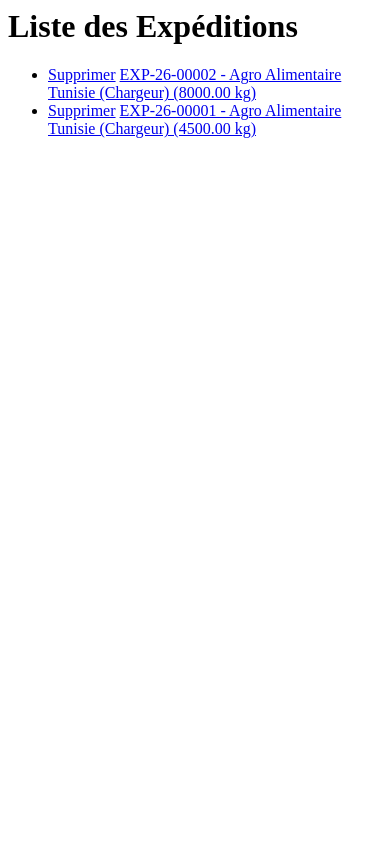
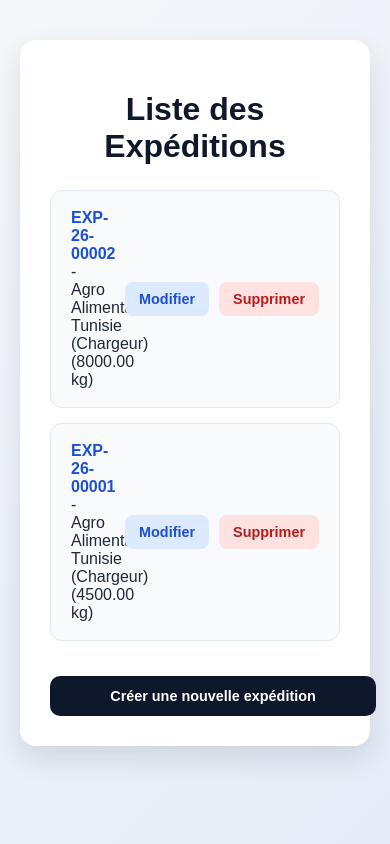
Before and after one commit to iyed-zouari/Django_Project, a Django app: page /expedition/list/ in a window 390 px wide. Run offline with Django 5.2, Linux system fonts and the light colour scheme; data comes from the database, SQL or seed files in the repository; both versions use the stored data as it was after the commit.

Commit message:
feat: add CRUD functionality for expeditions with updated views and templates

```diff
--- a/ExpeditionApp/urls.py
+++ b/ExpeditionApp/urls.py
@@ -1,5 +1,5 @@
 from django.urls import path
-from .views import home,welcome,listExpeditions,detailleExpedition,deleteExpedition
+from .views import Liste_exprditions, home,welcome,detailleExpedition,deleteExpedition,listExpeditions,Detaille_expedition,Delete_expedition,Create_expedition,Update_expedition
 
 urlpatterns = [
     path("home/", home, name="home"),
@@ -7,4 +7,9 @@
     path("list/", listExpeditions, name="list_expeditions"),
     path("detail/<str:reference>/", detailleExpedition, name="detail_expedition"),
     path("delete/<str:reference>/", deleteExpedition, name="delete_expedition"),
-]
+    path("listview/", Liste_exprditions.as_view(), name="listview_expeditions"),
+    path("detailview/<int:pk>/", Detaille_expedition.as_view(), name="detailview_expedition"),
+    path("deleteview/<int:pk>/", Delete_expedition.as_view(), name="deleteview_expedition"),
+    path("createview/", Create_expedition.as_view(), name="createview_expedition"),
+    path("updateview/<int:pk>/", Update_expedition.as_view(), name="updateview_expedition"),
+    ]
--- a/ExpeditionApp/views.py
+++ b/ExpeditionApp/views.py
@@ -1,6 +1,9 @@
 from django.shortcuts import render
 from django.http import HttpResponse
+from django.urls import reverse_lazy
+from django.views.generic import CreateView, DeleteView, DetailView, ListView, UpdateView
 
+from ExpeditionApp.forms import ExpeditionForm
 from ExpeditionApp.models import Expedition
 # Create your views here.
 def home(request):
@@ -13,9 +16,9 @@
 
 
 def listExpeditions(request):
-    liste=Expedition.objects.filter(statut='publiee').order_by('date_souhaitee')
+    list=Expedition.objects.filter(statut='publiee').order_by('date_souhaitee')
 
-    return render(request, 'expedition/list.html', {'liste': liste})
+    return render(request, 'expedition/list.html', {'liste': list})
 
 
 
@@ -35,3 +38,31 @@
         return HttpResponse(f"Expédition {reference} supprimée avec succès.")
     except Expedition.DoesNotExist:
         return HttpResponse("Expédition non trouvée.", status=404)
+
+class Liste_exprditions (ListView):
+    model = Expedition
+    template_name = 'expedition/list.html'
+    context_object_name = 'liste'
+
+class Detaille_expedition(DetailView):
+    model = Expedition
+    template_name = 'expedition/detail.html'
+    context_object_name = 'expedition'
+
+class Delete_expedition(DeleteView):
+    model = Expedition
+    template_name = 'expedition/delete.html'
+    success_url = reverse_lazy('listview_expeditions') # Redirige vers la liste après la suppression
+
+class Create_expedition(CreateView):
+    model = Expedition
+    template_name = 'expedition/forms.html'
+    #fields = '__all__'
+    form_class = ExpeditionForm
+    success_url = reverse_lazy('listview_expeditions') # Redirige vers la liste après la création
+
+class Update_expedition(UpdateView):
+    model = Expedition
+    template_name = 'expedition/forms.html'
+    form_class = ExpeditionForm
+    success_url = reverse_lazy('listview_expeditions') # Redirige vers la liste après la mise à joura
--- a/templates/expedition/list.html
+++ b/templates/expedition/list.html
@@ -1,9 +1,147 @@
 
-<h1>Liste des Expéditions</h1>
-<ul>
-    {% for expedition in liste %}
+<style>
+    body {
+        font-family: Arial, sans-serif;
+        background: linear-gradient(135deg, #f5f7fa 0%, #e4ecf7 100%);
+        margin: 0;
+        padding: 40px 20px;
+        color: #1f2937;
+    }
+
+    .container {
+        max-width: 900px;
+        margin: 0 auto;
+        background: #ffffff;
+        border-radius: 16px;
+        box-shadow: 0 12px 28px rgba(15, 23, 42, 0.12);
+        padding: 30px;
+    }
+
+    h1 {
+        text-align: center;
+        color: #0f172a;
+        margin-bottom: 25px;
+        font-size: 2rem;
+    }
+
+    .expedition-list {
+        list-style: none;
+        padding: 0;
+        margin: 0;
+        display: flex;
+        flex-direction: column;
+        gap: 15px;
+    }
+
+    .expedition-item {
+        display: flex;
+        justify-content: space-between;
+        align-items: center;
+        gap: 16px;
+        background: #f8fafc;
+        border: 1px solid #e2e8f0;
+        border-radius: 12px;
+        padding: 18px 20px;
+        transition: transform 0.2s ease, box-shadow 0.2s ease;
+    }
+
+    .expedition-item:hover {
+        transform: translateY(-2px);
+        box-shadow: 0 8px 20px rgba(15, 23, 42, 0.08);
+    }
+
+    .expedition-info {
+        flex: 1;
+        min-width: 0;
+    }
+
+    .expedition-title {
+        display: inline-block;
+        font-weight: 700;
+        color: #1d4ed8;
+        text-decoration: none;
+        margin-right: 8px;
+    }
+
+    .expedition-title:hover {
+        text-decoration: underline;
+    }
+
+    .expedition-meta {
+        color: #475569;
+        margin-top: 6px;
+        font-size: 0.95rem;
+    }
+
+    .action-buttons {
+        display: flex;
+        gap: 10px;
+        flex-wrap: wrap;
+    }
+
+    .btn {
+        display: inline-block;
+        text-decoration: none;
+        border: none;
+        border-radius: 8px;
+        padding: 9px 14px;
+        font-size: 0.9rem;
+        font-weight: 600;
+        cursor: pointer;
+        transition: opacity 0.2s ease;
+    }
+
+    .btn:hover {
+        opacity: 0.9;
+    }
+
+    .btn-delete {
+        background: #fee2e2;
+        color: #b91c1c;
+    }
+
+    .btn-update {
+        background: #dbeafe;
+        color: #1d4ed8;
+    }
+
+    .btn-create {
+        display: inline-flex;
+        justify-content: center;
+        align-items: center;
+        margin-top: 20px;
+        width: 100%;
+        background: #0f172a;
+        color: #ffffff;
+        padding: 12px 18px;
+        border-radius: 10px;
+        text-decoration: none;
+        font-weight: 700;
+    }
+</style>
+
+<div class="container">
+    <h1>Liste des Expéditions</h1>
+
+    <ul class="expedition-list">
+        {% for expedition in liste %}
+            <li class="expedition-item">
+                <div class="expedition-info">
+                    <a href="{% url 'detailview_expedition' expedition.pk %}" class="expedition-title">
+                        {{ expedition.reference }}
+                    </a>
+                    <span>- {{ expedition.entreprise }} ({{ expedition.poids_kg }} kg)</span>
+                </div>
+
+                <div class="action-buttons">
+                    <a href="{% url 'updateview_expedition' expedition.pk %}" class="btn btn-update">Modifier</a>
+                    <a href="{% url 'deleteview_expedition' expedition.pk %}" class="btn btn-delete" onclick="return confirm('Êtes-vous sûr de vouloir supprimer cette expédition ?');">Supprimer</a>
+                </div>
+            </li>
+        {% endfor %}
+
         <li>
-            <a href="{% url 'delete_expedition' expedition.reference %}" onclick="return confirm('Êtes-vous sûr de vouloir supprimer cette expédition ?');">Supprimer</a>
-            <a href="{% url 'detail_expedition' reference=expedition.reference %}">{{ expedition.reference }} - {{ expedition.entreprise }} ({{ expedition.poids_kg }} kg)</a></li>
-    {% endfor %}
-</ul>
+            <a href="{% url 'createview_expedition' %}" class="btn btn-create">Créer une nouvelle expédition</a>
+        </li>
+    </ul>
+</div>
```
Also changed, not shown: ExpeditionApp/forms.py (added, +10 -0 lines), templates/expedition/delete.html (added, +89 -0 lines), templates/expedition/detail.html (+22 -2 lines), templates/expedition/forms.html (added, +96 -0 lines), iyed.sqlite3.
